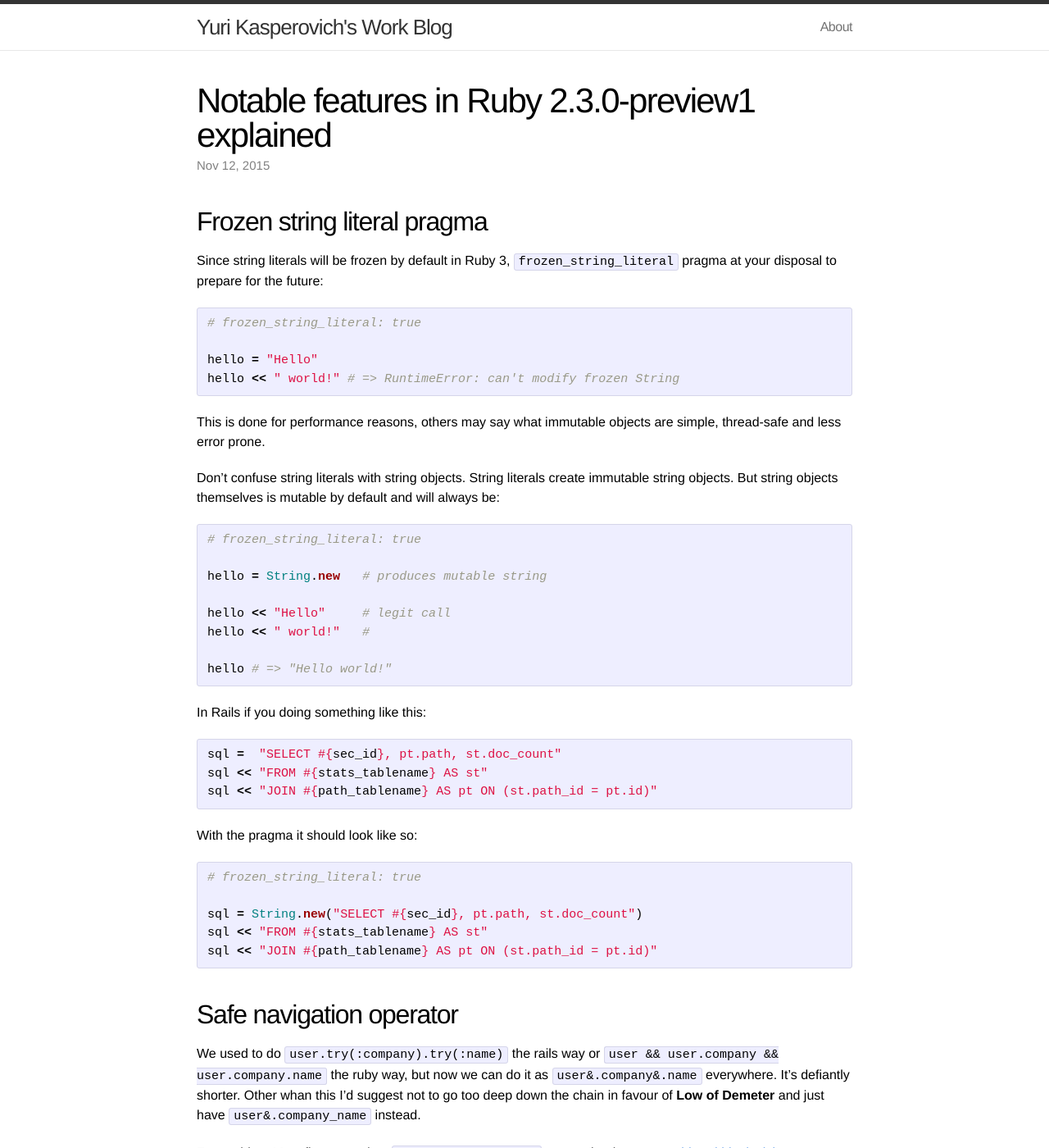
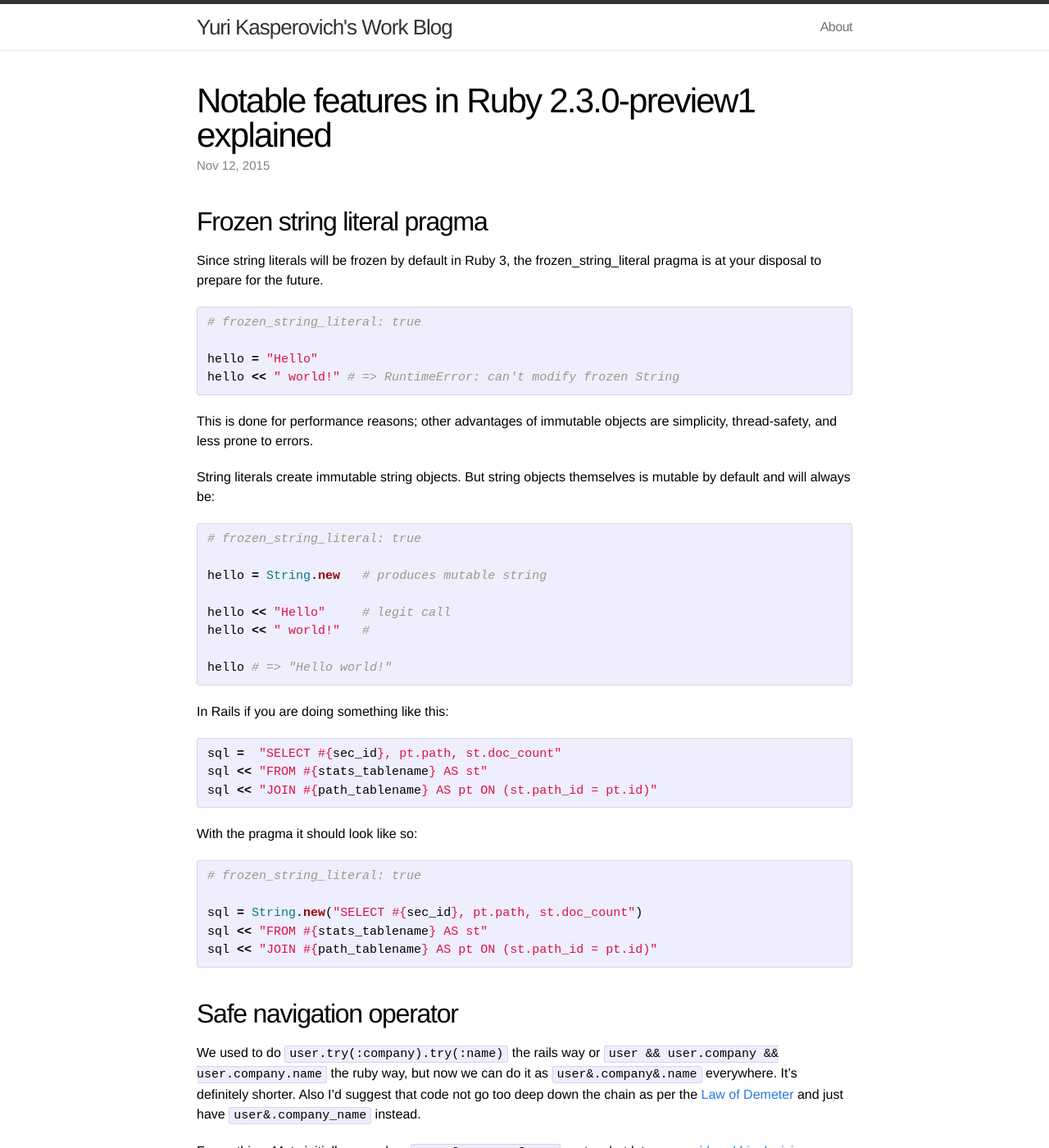
Before and after one commit to yukas/yukas.github.io, a Jekyll site: the page built from _posts/2015-11-12-notable-features-in-ruby-2-3-0-preview1-explained.markdown, in a window 1280 px wide and 1400 px high. Shown: the whole window at 82% size. Built offline with Jekyll 4.4.1, drawn with Linux system fonts in a browser that asks for light colours; comment, search, counter and statistics services are not loaded; some of the changed text lies outside the part shown.

Commit message:
Notable features in Ruby 2.3.0-preview1 explained
* corrections courtesy of Johnny Lee

```diff
--- a/_posts/2015-11-12-notable-features-in-ruby-2-3-0-preview1-explained.markdown
+++ b/_posts/2015-11-12-notable-features-in-ruby-2-3-0-preview1-explained.markdown
@@ -8,7 +8,7 @@
 
 ## Frozen string literal pragma
 
-Since string literals will be frozen by default in Ruby 3, `frozen_string_literal` pragma at your disposal to prepare for the future:
+Since string literals will be frozen by default in Ruby 3, the frozen_string_literal pragma is at your disposal to prepare for the future.
 
 {% highlight ruby %}
 # frozen_string_literal: true
@@ -17,9 +17,9 @@
 hello << " world!" # => RuntimeError: can't modify frozen String
 {% endhighlight %}
 
-This is done for performance reasons, others may say what immutable objects are simple, thread-safe and less error prone.
+This is done for performance reasons; other advantages of immutable objects are simplicity, thread-safety, and less prone to errors.
 
-Don't confuse string literals with string objects. String literals create immutable string objects. But string objects themselves is mutable by default and will always be:
+String literals create immutable string objects. But string objects themselves is mutable by default and will always be:
 
 {% highlight ruby %}
 # frozen_string_literal: true
@@ -32,7 +32,7 @@
 hello # => "Hello world!"
 {% endhighlight %}
 
-In Rails if you doing something like this:
+In Rails if you are doing something like this:
 
 {% highlight ruby %}
 sql =  "SELECT #{sec_id}, pt.path, st.doc_count"
@@ -52,9 +52,9 @@
 
 ## Safe navigation operator
 
-We used to do `user.try(:company).try(:name)` the rails way or `user && user.company && user.company.name` the ruby way, but now we can do it as `user&.company&.name` everywhere. It's defiantly shorter. Other whan this I'd suggest not to go too deep down the chain in favour of **Low of Demeter** and just have `user&.company_name` instead.
+We used to do `user.try(:company).try(:name)` the rails way or `user && user.company && user.company.name` the ruby way, but now we can do it as `user&.company&.name` everywhere. It's definitely shorter. Also I’d suggest that code not go too deep down the chain as per the [Law of Demeter](https://en.wikipedia.org/wiki/Law_of_Demeter) and just have `user&.company_name` instead.
 
-Funny thing: Matz first agreed on `user.?company.?name` syntax, but later [reconsidered his decision](https://bugs.ruby-lang.org/issues/11537#note-42):
+Funny thing: Matz initially agreed on `user.?company.?name` syntax, but later [reconsidered his decision](https://bugs.ruby-lang.org/issues/11537#note-42):
 
 > I think about this for a while, and thinking of introducing &. instead of .?, because:
 >
@@ -83,7 +83,7 @@
 
 {% endhighlight %}
 
-How nice is what? Can't wait when ruby introduces "friend mode", where on every error it will print: "You doing a great job! Keep going, man! You almost there."
+How nice is that? Can’t wait until ruby introduces "friend mode", where on every error it will print: "You're doing a great job! Keep going, man! You're almost there".
 
 This is it on major Ruby 2.3.0-preview1 features, continue by looking at [full changelog](https://github.com/ruby/ruby/blob/8d9e36000747bb650d169d44dd812bfc7e360bd5/ChangeLog).
 
```
